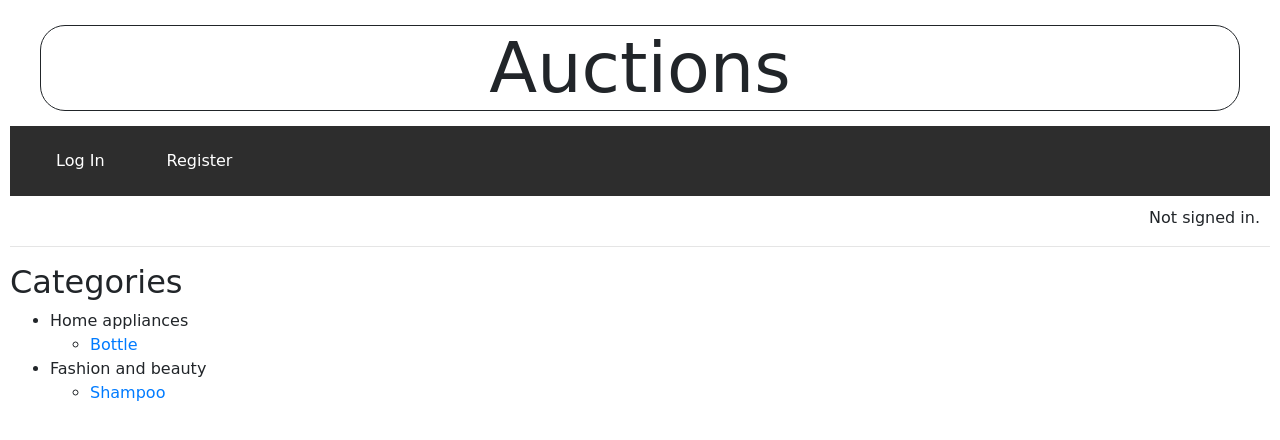
After one commit to donato-casiello/commerce, a Django app: page /category in a window 1280 px wide. The commit adds this page. Shown: the top 440 px of the page. Run offline with Django 3.2, Linux system fonts and the light colour scheme; data comes from the database, SQL or seed files in the repository; both versions use the stored data as it was after the commit; some libraries are stand-ins or nearby versions; some web fonts are replaced.

Commit message:
Add category function

```diff
--- /dev/null
+++ b/auctions/templates/auctions/category.html
@@ -0,0 +1,14 @@
+{% extends 'auctions/layout.html' %}
+{% block body %}
+<h2>Categories</h2>
+    <ul>
+    {% for category, auctions in categories.items %}
+        <li>{{ category }}</li>
+        <ul>
+        {% for auction in auctions %}
+            <li><a href="{% url 'detail' auction.id %}">{{ auction.title }}</a></li>
+        {% endfor %}
+        </ul>
+    {% endfor %}
+    </ul>
+{% endblock %}
--- a/auctions/templates/auctions/create.html
+++ b/auctions/templates/auctions/create.html
@@ -20,6 +20,7 @@
             <input type="file" name="image" id="image" placeholder="Upload an image">
             <label for="category">Category</label>
             <select name="category" id="category">
+                <option value=""></option>
                 {% for category in categories %}
                     <option value="{{ category }}">{{ category }}</option>
                 {% endfor %}
--- a/auctions/templates/auctions/detail.html
+++ b/auctions/templates/auctions/detail.html
@@ -15,6 +15,11 @@
     <h2>Starting bid: {{ start_bid }}</h2>
     {% if auction.image %}
         <img src="{{ auction.image.url }}" alt="{{ auction.title }}">
+    {% endif %}
+    {% if auction.category %}
+        <p>Category: {{ auction.category }}</p>
+    {% else %}
+        <p>Category: no category listed</p>
     {% endif %}
     <ul>
         {% if comments %}
--- a/auctions/templates/auctions/layout.html
+++ b/auctions/templates/auctions/layout.html
@@ -20,7 +20,8 @@
             {% if user.is_authenticated %}
             <div class="nav-group d-flex">
                 <a class="nav-link" href="{% url 'index' %}">Active Listings</a>
-                    <a class="nav-link" href="{% url 'create' %}">Create new auction</a>
+                <a class="nav-link" href="{% url 'category' %}">Category</a>
+                <a class="nav-link" href="{% url 'create' %}">Create new auction</a>
             </div>
 
             <div class="nav-group d-flex">
--- a/auctions/urls.py
+++ b/auctions/urls.py
@@ -9,5 +9,6 @@ urlpatterns = [
     path("register", views.register, name="register"),
     path("create_auction", views.create, name="create"),
     path("<int:auction_id>", views.detail, name="detail"),
-    path("watchlist", views.watchlist, name="watchlist")
+    path("watchlist", views.watchlist, name="watchlist"),
+    path("category", views.category, name="category")
 ]
--- a/auctions/views.py
+++ b/auctions/views.py
@@ -7,6 +7,7 @@ from django.urls import reverse
 from django.contrib import messages
 
 from decimal import Decimal
+from itertools import groupby
 
 from .models import User, Auction, Bid, Comment, Watchlist
 
@@ -191,3 +192,19 @@ def watchlist(request):
         return render(request, "auctions/watchlist.html", {
             "watchlist_item" : watchlist_item
         })
+
+def category(request):
+    """In this example, we're using the filter method to exclude auctions where the category is null, and the order_by method to sort the auctions by their category field.
+    We're also using the groupby function to group the auctions by their category,
+    and storing the results in a dictionary with category names as keys and lists of auctions as values.
+    Finally, we're passing the categories dictionary to the template in a context dictionary."""
+    auctions = Auction.objects.all()
+    categories = {}
+    for auction in auctions:
+        if auction.category:
+            if auction.category not in categories:
+                categories[auction.category] = []
+            categories[auction.category].append(auction)
+    return render(request, "auctions/category.html", {
+        "categories": categories
+    })
```
Also changed, not shown: db.sqlite3.
